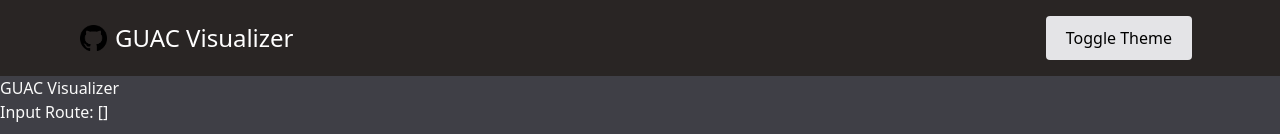
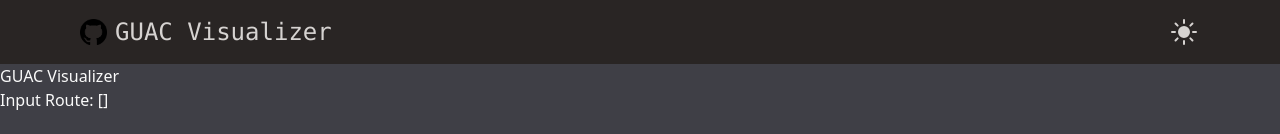
Before and after one commit to guacsec/guac-visualizer, a Next.js app: page /visualize in a window 1280 px wide. Shown: the top 134 px of the page. Built offline with nearby package versions, Linux system fonts and the light colour scheme.

Commit message:
Style header
Signed-off-by: lillichoung <35208156+lillichoung@users.noreply.github.com>

```diff
--- a/components/layout/header.tsx
+++ b/components/layout/header.tsx
@@ -1,14 +1,11 @@
 import { useContext } from "react";
 import Image from "next/image";
-import MyThemeContext from "../../store/themeContext";
+import { MoonIcon, SunIcon } from "@heroicons/react/24/solid";
+import GuacVizThemeContext from "@/store/themeContext";
 
 export default function Header() {
-  const themeCtx: { isDarkMode?: boolean; toggleThemeHandler: () => void } =
-    useContext(MyThemeContext);
+  const { isDarkTheme, toggleThemeHandler } = useContext(GuacVizThemeContext);
 
-  function toggleThemeHandler(): void {
-    themeCtx.toggleThemeHandler();
-  }
   return (
     <>
       <div className="flex justify-between bg-stone-200 dark:bg-stone-800 px-2 md:px-20 items-center backdrop-blur-sm w-full py-4">
@@ -25,17 +22,17 @@
               width={27}
               height={27}
             />
-            <h1 className="text-black sm:text-2xl ml-2 dark:text-white">
+            <h1 className="text-zinc-600 font-mono sm:text-2xl ml-2 dark:text-stone-300">
               GUAC Visualizer
             </h1>
           </a>
         </div>
-        <button
-          type="button"
-          className="py-1 sm:py-2.5 px-2 sm:px-5 mr-2 bg-zinc-800 text-white dark:bg-zinc-200 dark:text-black rounded"
-          onClick={toggleThemeHandler}
-        >
-          Toggle Theme
+        <button type="button" onClick={toggleThemeHandler}>
+          {isDarkTheme ? (
+            <SunIcon className="h-8 w-8 text-stone-300" />
+          ) : (
+            <MoonIcon className="h-8 w-8 text-zinc-600" />
+          )}
         </button>
       </div>
     </>
--- a/package.json
+++ b/package.json
@@ -14,6 +14,7 @@
     "@apollo/client": "^3.7.10",
     "@apollo/react-hooks": "^4.0.0",
     "@floating-ui/dom": "^1.2.6",
+    "@heroicons/react": "^2.0.18",
     "@next/font": "13.1.5",
     "@textea/json-viewer": "^2.14.1",
     "@types/node": "18.11.18",
```
Also changed, not shown: 2 other files (tests, documents, lock files or other folders).
